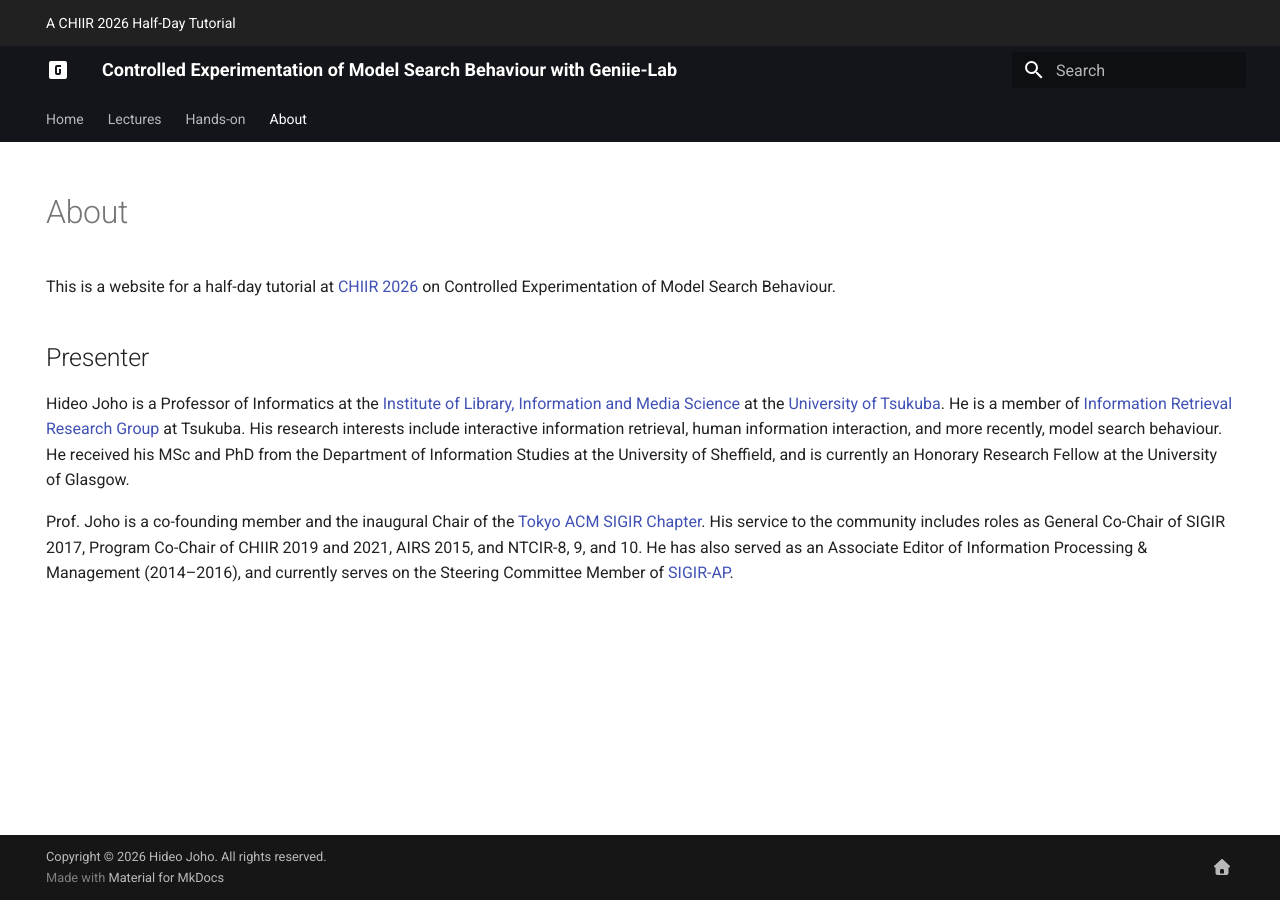
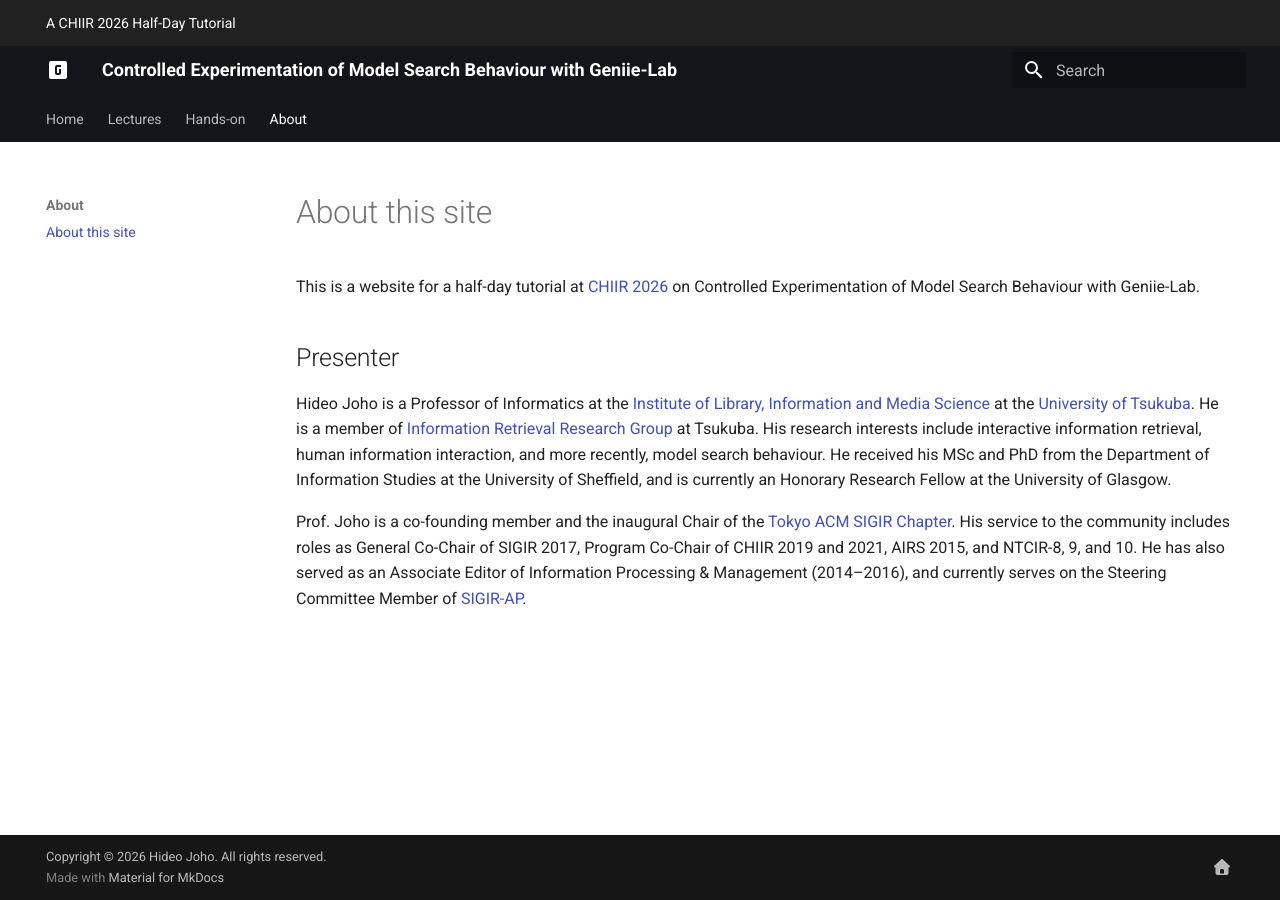
Before and after one commit to geniie-lab/chiir2026, an MkDocs documentation site: the page built from docs/about.md, in a window 1280 px wide. Built offline with MkDocs 1.6.1 and Material for MkDocs 9.7.7, drawn with Linux system fonts in a browser that asks for light colours.

Commit message:
Minor updates

```diff
--- a/docs/about.md
+++ b/docs/about.md
@@ -1,12 +1,11 @@
 ---
 hide:
-    - navigation
     - toc
 ---
 
-# About
+# About this site
 
-This is a website for a half-day tutorial at [CHIIR 2026](https://chiir2026.github.io/) on Controlled Experimentation of Model Search Behaviour.
+This is a website for a half-day tutorial at [CHIIR 2026](https://chiir2026.github.io/) on Controlled Experimentation of Model Search Behaviour with Geniie-Lab.
 
 ## Presenter
 
--- a/mkdocs.yml
+++ b/mkdocs.yml
@@ -1,6 +1,10 @@
 site_name: Controlled Experimentation of Model Search Behaviour with Geniie-Lab
 nav:
-  - Home: index.md
+  - Home:
+    - index.md
+    - lectures/index.md
+    - handson/index.md
+    - about.md
   - Lectures:
     - lectures/index.md
     - Background:
@@ -32,7 +36,8 @@ nav:
       - handson/prerequisites/llms.md
     - How to Prepare: handson/howto_prepare/index.md
     - Experimental Settings: handson/experimental_settings/index.md
-  - About: about.md
+  - About:
+    - about.md
 theme:
   name: material
   language: en
```
Also changed, not shown: docs/index.md (+0 -1 lines), docs/lectures/generative_ai_usage.md (+2 -0 lines), docs/lectures/human_search_behaviour.md (+5 -1 lines), docs/lectures/research_methods.md (+5 -0 lines), docs/lectures/images/openai.png (added).
